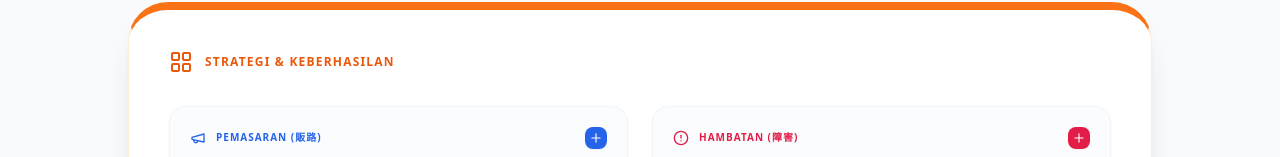
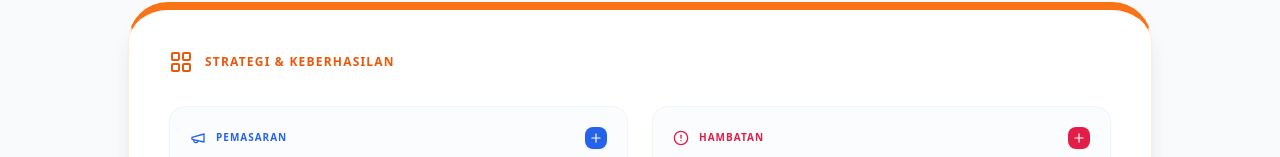
Before and after one commit to Dezanhamdani/tahap2_riset-bisnis-keluarga, a React (Vite) app: page / in a window 1280 px wide. Shown: the part 643-800 px from the top of the page. Built offline with nearby package versions, Linux system fonts and the light colour scheme.

Commit message:
Update App.tsx

```diff
--- a/src/App.tsx
+++ b/src/App.tsx
@@ -235,11 +235,11 @@ export default function App() {
               <div className="bg-white p-8 md:p-10 rounded-[2.5rem] shadow-xl border border-orange-100 border-t-8 border-t-orange-500">
                 <div className="flex items-center gap-3 mb-8 text-orange-600"><LayoutGrid size={24} /><h2 className="font-black text-xs uppercase tracking-widest">Strategi & Keberhasilan</h2></div>
                 <div className="grid grid-cols-1 md:grid-cols-2 gap-6">
-                  <DynamicList title="Pemasaran (販路)" icon={Megaphone} items={businessData.pemasaran} onAdd={() => addDynamicRow('pemasaran')} onRemove={(id: number) => removeDynamicRow('pemasaran', id)} onChange={(id: number, t: string) => updateDynamicRow('pemasaran', id, t)} colorClass="text-blue-600" btnColor="bg-blue-600" placeholder="例：直売所、ECサイト" />
-                  <DynamicList title="Hambatan (障害)" icon={AlertCircle} items={businessData.hambatan} onAdd={() => addDynamicRow('hambatan')} onRemove={(id: number) => removeDynamicRow('hambatan', id)} onChange={(id: number, t: string) => updateDynamicRow('hambatan', id, t)} colorClass="text-rose-600" btnColor="bg-rose-600" placeholder="現在の課題" />
+                  <DynamicList title="Pemasaran" icon={Megaphone} items={businessData.pemasaran} onAdd={() => addDynamicRow('pemasaran')} onRemove={(id: number) => removeDynamicRow('pemasaran', id)} onChange={(id: number, t: string) => updateDynamicRow('pemasaran', id, t)} colorClass="text-blue-600" btnColor="bg-blue-600" placeholder="例：直売所、ECサイト" />
+                  <DynamicList title="Hambatan" icon={AlertCircle} items={businessData.hambatan} onAdd={() => addDynamicRow('hambatan')} onRemove={(id: number) => removeDynamicRow('hambatan', id)} onChange={(id: number, t: string) => updateDynamicRow('hambatan', id, t)} colorClass="text-rose-600" btnColor="bg-rose-600" placeholder="現在の課題" />
                 </div>
                 <div className="mt-6">
-                  <DynamicList title="Kunci Sukses (成功の秘訣)" icon={KeyRound} items={businessData.kunciSukses} onAdd={() => addDynamicRow('kunciSukses')} onRemove={(id: number) => removeDynamicRow('kunciSukses', id)} onChange={(id: number, t: string) => updateDynamicRow('kunciSukses', id, t)} colorClass="text-orange-600" btnColor="bg-orange-600" placeholder="大切にしていること" />
+                  <DynamicList title="Kunci Sukses" icon={KeyRound} items={businessData.kunciSukses} onAdd={() => addDynamicRow('kunciSukses')} onRemove={(id: number) => removeDynamicRow('kunciSukses', id)} onChange={(id: number, t: string) => updateDynamicRow('kunciSukses', id, t)} colorClass="text-orange-600" btnColor="bg-orange-600" placeholder="大切にしていること" />
                 </div>
               </div>
             </div>
```
